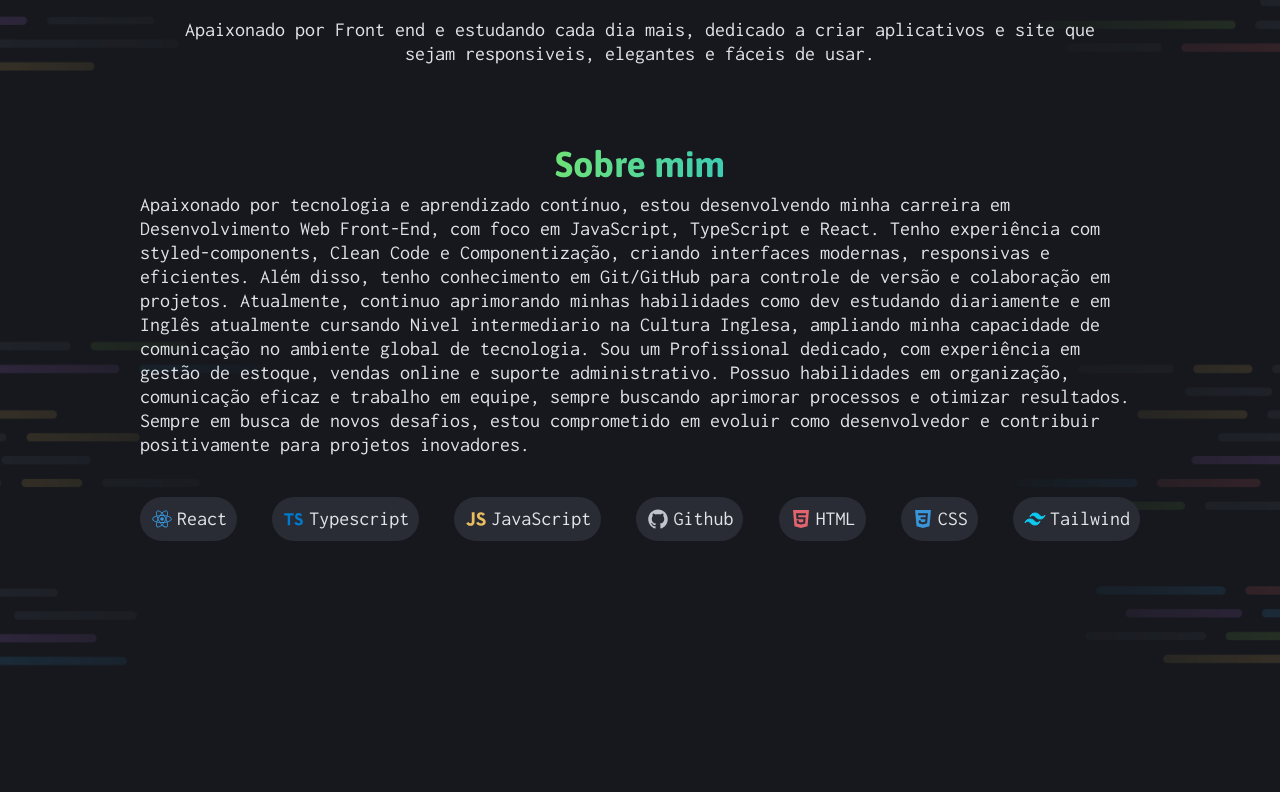
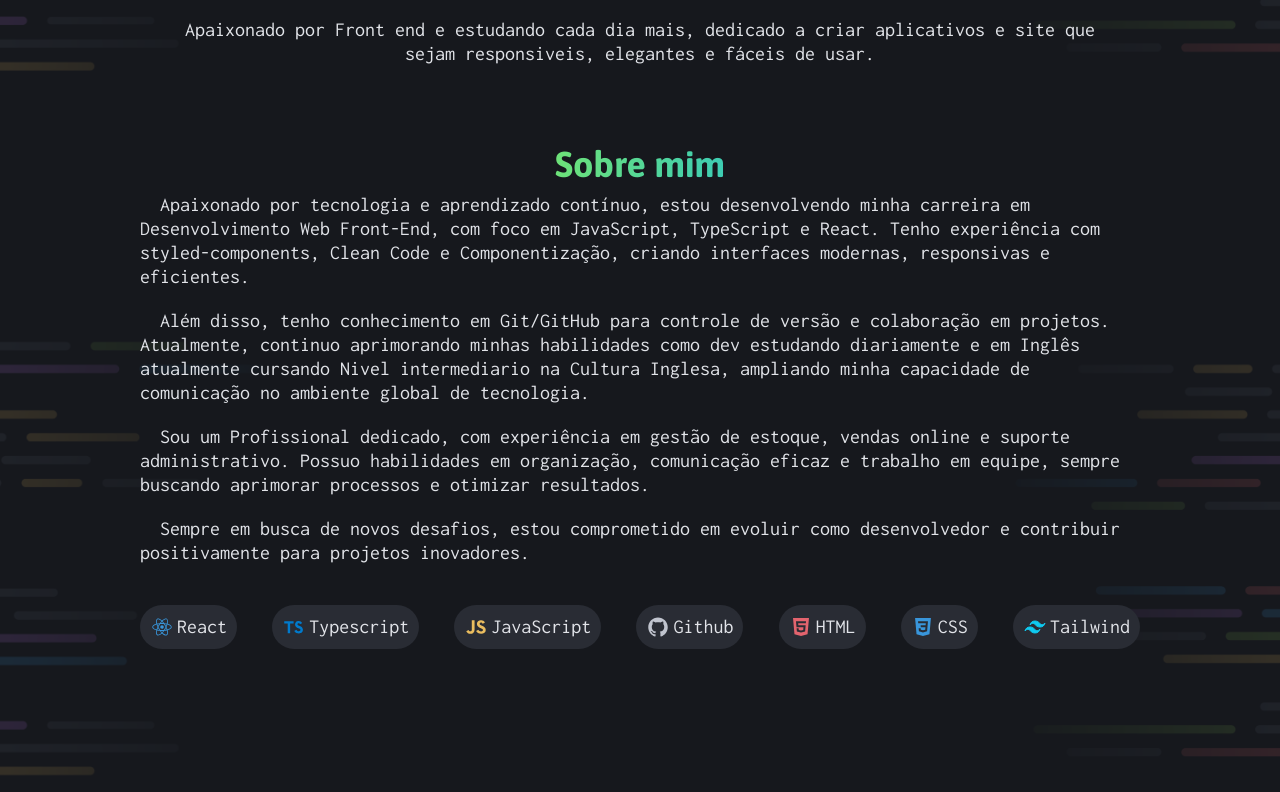
Before and after one commit to KioryFNC/Portfolio-darkmode, a React (Vite) app: page / in a window 1280 px wide. Shown: the part 480-1272 px from the top of the page. Built offline with nearby package versions, Linux system fonts and the light colour scheme.

Commit message:
feat: clean paragraph

```diff
--- a/src/pages/Home/index.tsx
+++ b/src/pages/Home/index.tsx
@@ -66,7 +66,9 @@ export function Home() {
         >
           <Element.About>
             <h3>{t.aboutTitle}</h3>
-            <p>{t.aboutText}</p>
+            {t.aboutText.split("\n\n").map((paragraph, index) => (
+              <p key={index}>{paragraph}</p>
+            ))}
             <Element.Skills>
               {[
                 { img: React, name: "React" },
--- a/src/pages/Home/styles.ts
+++ b/src/pages/Home/styles.ts
@@ -87,6 +87,14 @@ export const About = styled.div.attrs({ id: "about" })`
   display: flex;
   flex-direction: column;
   max-width: 100rem;
+
+  p {
+    text-indent: 2rem;
+  }
+
+  p + p {
+    margin-top: 2rem;
+  }
 `;
 
 export const Skills = styled.div`
--- a/src/utils/translations.ts
+++ b/src/utils/translations.ts
@@ -13,11 +13,11 @@ export const translations = {
     aboutTitle: "Sobre mim",
     aboutText: `Apaixonado por tecnologia e aprendizado contínuo, estou desenvolvendo minha carreira em Desenvolvimento Web Front-End, com foco em JavaScript, TypeScript e React. Tenho experiência com styled-components, Clean Code e Componentização, criando interfaces modernas, responsivas e eficientes.
 
-Além disso, tenho conhecimento em Git/GitHub para controle de versão e colaboração em projetos. Atualmente, continuo aprimorando minhas habilidades como dev estudando diariamente e em Inglês atualmente cursando Nivel intermediario na Cultura Inglesa, ampliando minha capacidade de comunicação no ambiente global de tecnologia.
+      Além disso, tenho conhecimento em Git/GitHub para controle de versão e colaboração em projetos. Atualmente, continuo aprimorando minhas habilidades como dev estudando diariamente e em Inglês atualmente cursando Nivel intermediario na Cultura Inglesa, ampliando minha capacidade de comunicação no ambiente global de tecnologia.
 
-Sou um Profissional dedicado, com experiência em gestão de estoque, vendas online e suporte administrativo. Possuo habilidades em organização, comunicação eficaz e trabalho em equipe, sempre buscando aprimorar processos e otimizar resultados.
+      Sou um Profissional dedicado, com experiência em gestão de estoque, vendas online e suporte administrativo. Possuo habilidades em organização, comunicação eficaz e trabalho em equipe, sempre buscando aprimorar processos e otimizar resultados.
 
-Sempre em busca de novos desafios, estou comprometido em evoluir como desenvolvedor e contribuir positivamente para projetos inovadores.`,
+      Sempre em busca de novos desafios, estou comprometido em evoluir como desenvolvedor e contribuir positivamente para projetos inovadores.`,
 
     skills: "Habilidades",
     myWork: "Meu trabalho",
```
Also changed, not shown: src/assets/Flags/EUA.webp (added).
